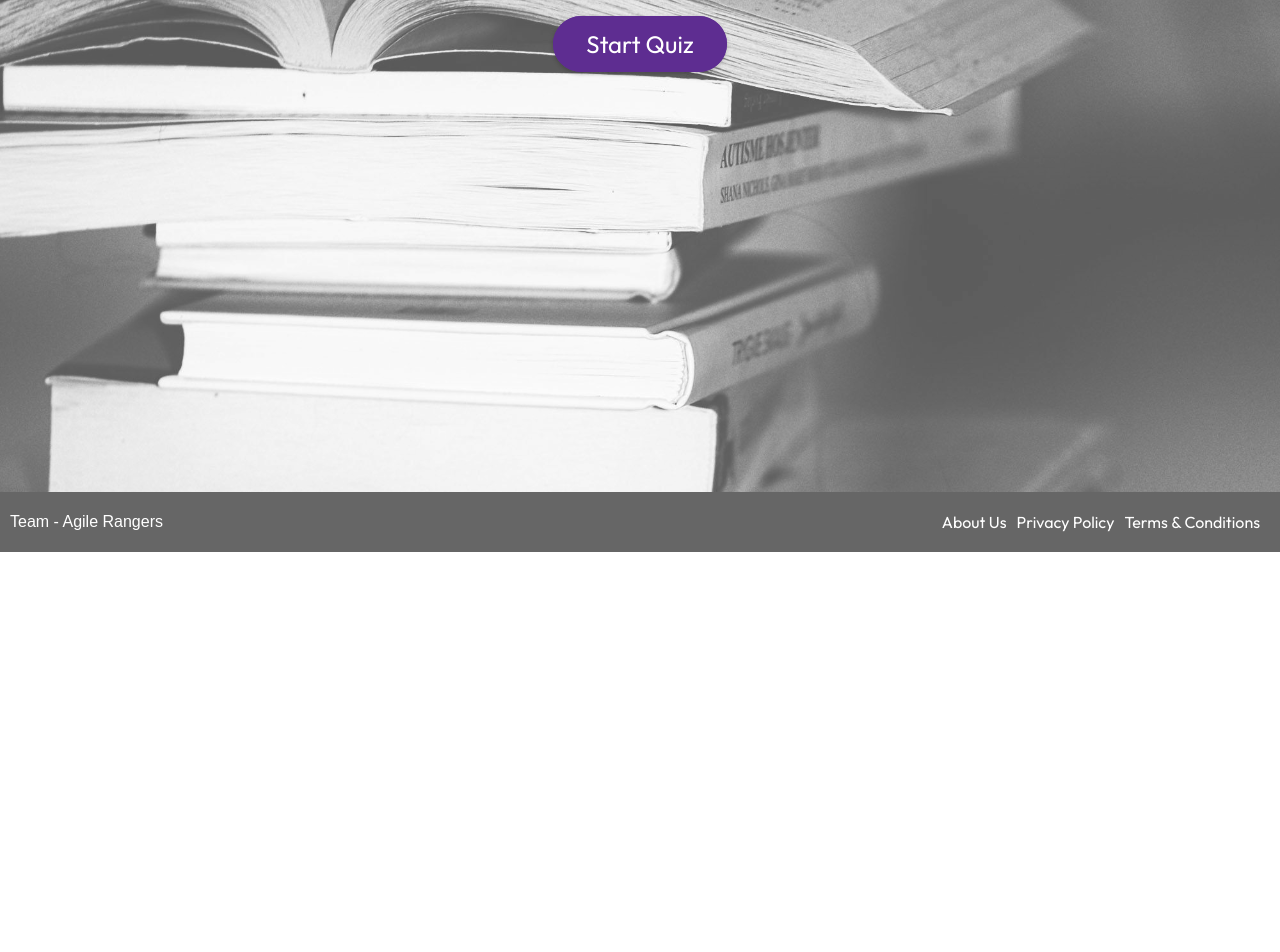
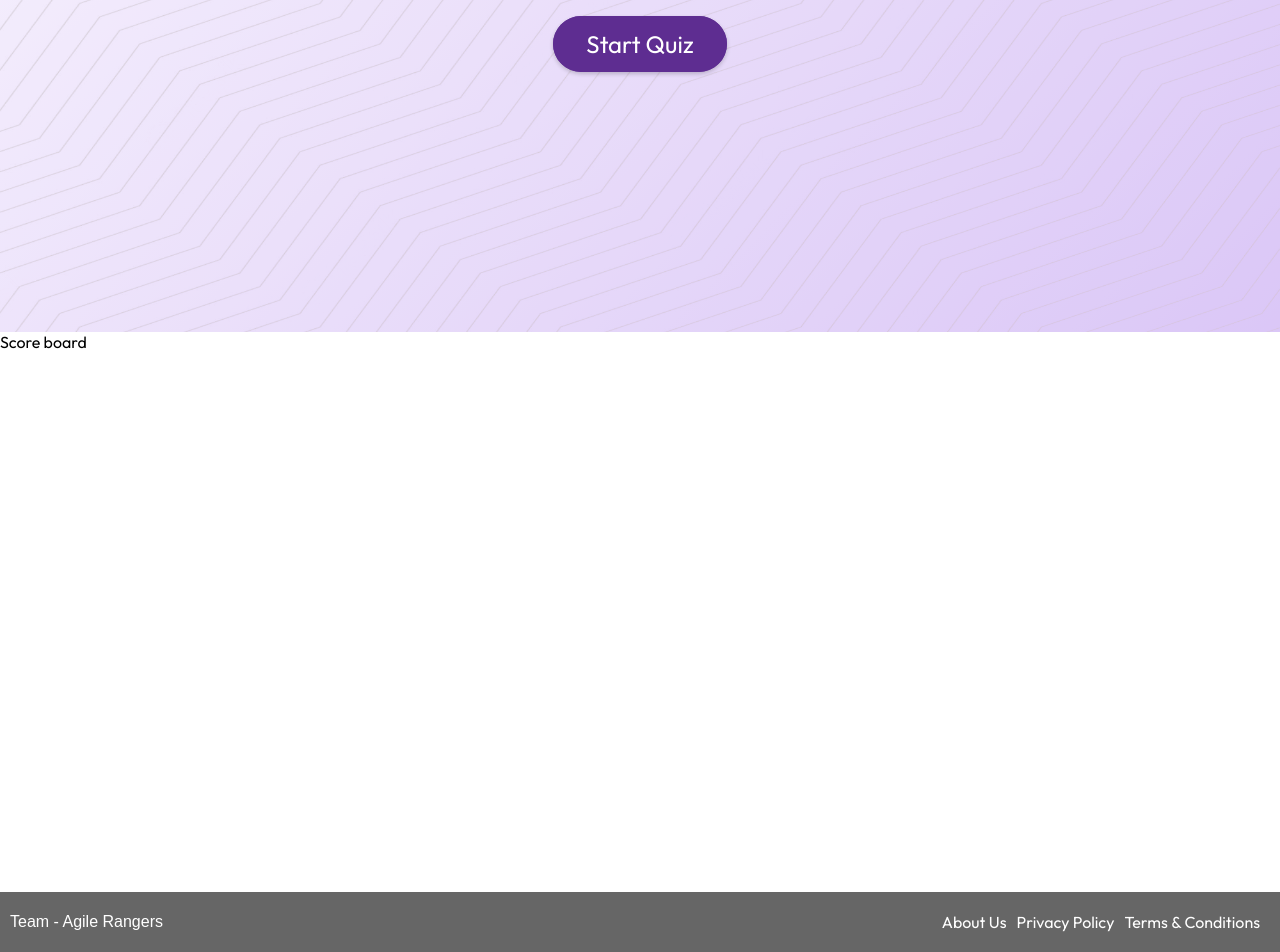
Before and after one commit to mishrab05/scamguard, a React (Create React App) app: page /scamquiz in a window 1280 px wide. Shown: the part 308-1260 px from the top of the page. Before the commit the page ends 860 px from the top, so only its background shows below. Built offline with nearby package versions, Linux system fonts and the light colour scheme.

Commit message:
ui changes

```diff
--- a/src/routes/HelpSupport.js
+++ b/src/routes/HelpSupport.js
@@ -101,7 +101,7 @@ const HelpSupport = () => {
 					<p class="text-small">
 						You can also register your phone number on the Do Not Call Register which prevents you from getting most unsolicited telemarketing calls.
 					</p>
-					<Link to='https://www.donotcall.gov.au/' target="_blank"><a class='text-link'>Click here to register</a></Link>
+					{/*<Link to='https://www.donotcall.gov.au/' target="_blank"><a class='text-link'>Click here to register</a></Link>*/}
 					<a href="https://www.donotcall.gov.au/" target="_blank">
     					<button class="button">Register</button>
 					</a>
--- a/src/routes/Quiz.js
+++ b/src/routes/Quiz.js
@@ -98,12 +98,8 @@ function Quiz() {
         <div>
         {/* Background section with inline styles */}
         <section style={{
-            backgroundImage: `url(${Image})`, // Set background image
-            backgroundSize: 'cover', // Cover the entire background
-            backgroundRepeat: 'no-repeat', // Do not repeat the background
-            backgroundAttachment: 'fixed', // Fix the background position
-            boxShadow: 'inset 0 0 0 2000px rgba(255, 255, 255, 0.35)', // Create a background overlay
-            backgroundBlendMode: 'darken', // Blend mode for the background
+            background: 'linear-gradient(135deg, #B58DED33, #B58DED)',
+            width: '100%',
             height: '100vh',
         }}>
         <Navbar />
--- a/src/routes/ScamQuiz.js
+++ b/src/routes/ScamQuiz.js
@@ -1,20 +1,21 @@
 import React from 'react'
 import Navbar from '../components/Navbar'; // Import Navbar component
 import { Link } from 'react-router-dom'; // Import Link for navigation
-import Image from '../assets/books.jpg'; // Import image asset
+import Image from '../assets/background.png'; // Import image asset
 
 const ScamQuiz = () => {
   return (
     <div>
         {/* Background section with inline styles */}
         <section style={{
-            backgroundImage: `url(${Image})`, // Set background image
+            width: '100%',
+            height: '80vh',
+            backgroundImage: `linear-gradient(135deg, rgba(181, 141, 237, 0.2), rgba(181, 141, 237, 0.9)), url(${Image})`, // Set background image
             backgroundSize: 'cover', // Cover the entire background
             backgroundRepeat: 'no-repeat', // Do not repeat the background
             backgroundAttachment: 'fixed', // Fix the background position
-            boxShadow: 'inset 0 0 0 2000px rgba(255, 255, 255, 0.35)', // Create a background overlay
+            boxShadow: 'inset 0 0 0 2000px rgba(255, 255, 255, 0.45)', // Create a background overlay
             backgroundBlendMode: 'darken', // Blend mode for the background
-            height: '100vh',
         }}>
 
         {/* Render the Navbar component */}
@@ -38,9 +39,15 @@ const ScamQuiz = () => {
           </div>
         </section>
 
+        </section>
 
-
-
+        {/* Background section with inline styles */}
+        <section style={{
+            background: 'ccc',
+            width: '100%',
+            height: '70vh',
+        }}>
+          Score board
         </section>
 
         <footer className="footer">
```
Also changed, not shown: src/assets/background.png (added). Lines whose indentation alone changed are shown as unchanged.
